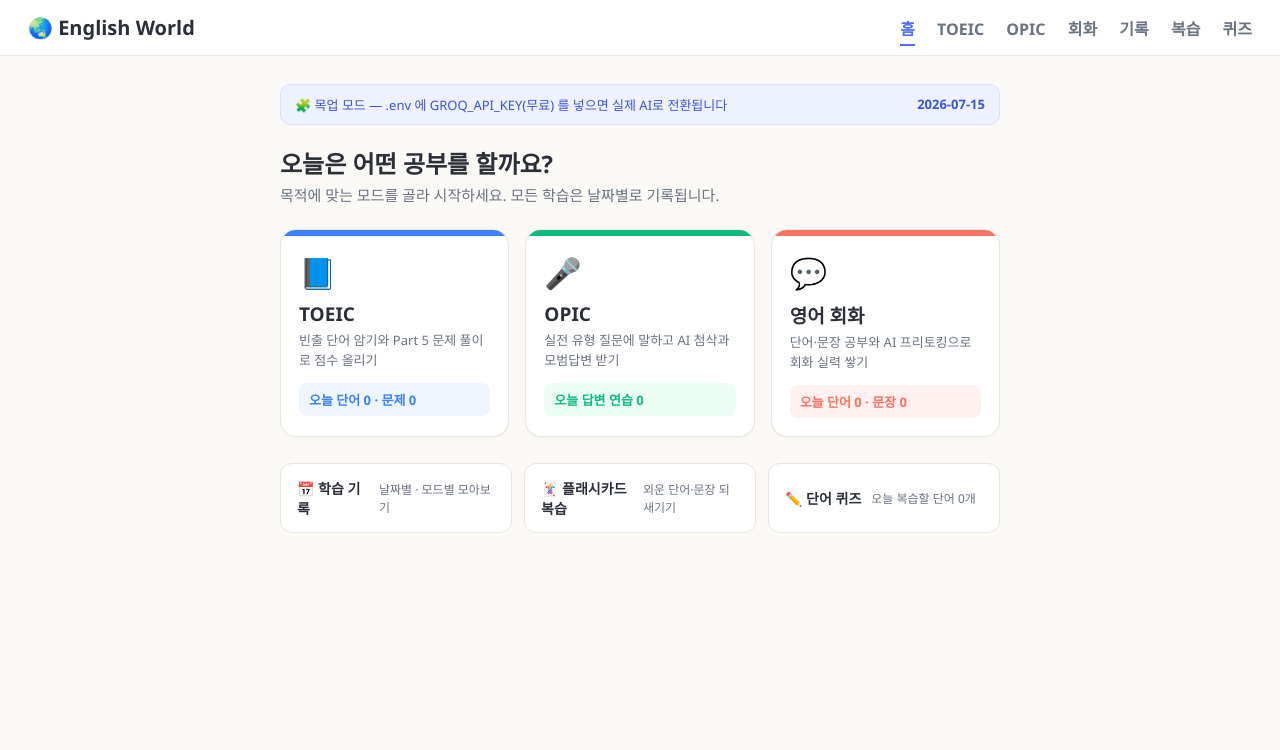
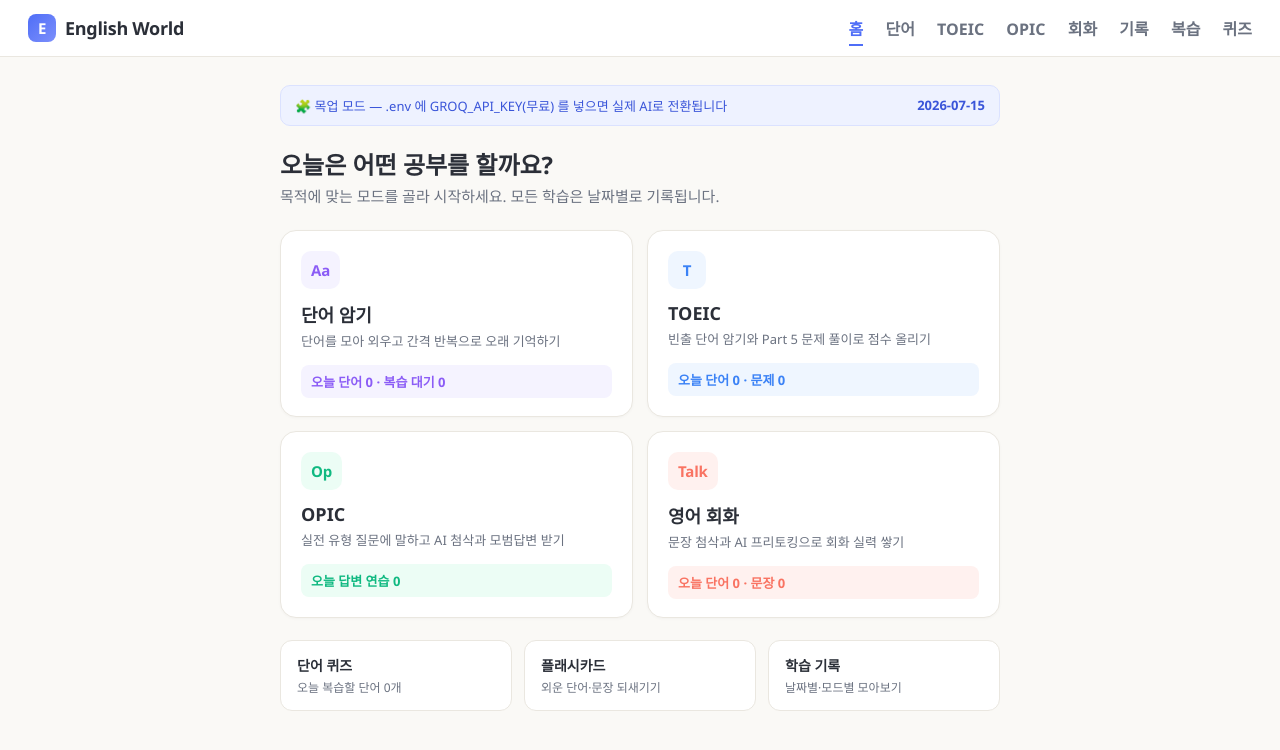
Before and after one commit to Seung1won-dot/AI-English-Learning-Program, a Flask app: page / in a window 1280 px wide. Shown: the top 750 px of the page. Run offline with Flask 3, Linux system fonts and the light colour scheme; data that the repository does not hold is empty.

Commit message:
design: 브랜드 마크 로고 + 홈 4카드 리뉴얼 — 깔끔하고 심플하게
- 상단바: 지구본 이모지 제거 → 그라데이션 브랜드 마크(E) + 워드마크
- 홈: 단어 암기 카드 추가로 2x2 모드 그리드, 큰 이모지 대신 색 배지 칩
- 카드 호버 시 모드 색 테두리, 상단 컬러 스트립 제거로 정돈
- 퀵링크 세로 정렬 + body word-break: keep-all 로 한국어 줄바꿈 개선
- 전 페이지 nav 에 단어 메뉴 추가, 문서(README/프로젝트설명) 갱신

```diff
--- a/static/style.css
+++ b/static/style.css
@@ -11,13 +11,15 @@
   --low: #dc2626;
   --border: #eae7e0;
 
-  /* 학습 모드 색 — 뱃지·버튼·카드 상단 스트립에만 사용 */
+  /* 학습 모드 색 — 뱃지·버튼·아이콘 칩에만 사용 */
   --toeic: #3b82f6;
   --toeic-soft: #eff6ff;
   --opic: #10b981;
   --opic-soft: #ecfdf5;
   --talk: #f97362;
   --talk-soft: #fff1ef;
+  --vocab: #8b5cf6;
+  --vocab-soft: #f5f3ff;
 }
 
 * { box-sizing: border-box; }
@@ -27,6 +29,7 @@ body {
   font-family: "Segoe UI", "Malgun Gothic", system-ui, sans-serif;
   background: var(--bg);
   color: var(--text);
+  word-break: keep-all;   /* 한국어 어절 단위 줄바꿈 — 단어 중간에서 끊기지 않게 */
 }
 
 /* 상단바 */
@@ -39,6 +42,19 @@ body {
   border-bottom: 1px solid var(--border);
 }
 .topbar h1 { font-size: 20px; margin: 0; }
+
+/* 브랜드 로고 — 이모지 대신 심플한 마크 + 워드마크 */
+.brand {
+  display: flex; align-items: center; gap: 9px;
+  font-size: 18px; font-weight: 800; letter-spacing: -0.3px;
+  color: var(--text); text-decoration: none; white-space: nowrap;
+}
+.brand-mark {
+  display: inline-flex; align-items: center; justify-content: center;
+  width: 28px; height: 28px; border-radius: 8px;
+  background: linear-gradient(135deg, var(--primary), #7c8ffb);
+  color: #fff; font-size: 15px; font-weight: 800;
+}
 .topbar nav a {
   margin-left: 18px;
   text-decoration: none;
@@ -408,51 +424,62 @@ button.ghost:hover { background: #e0e7ff; }
 
 .mode-grid {
   display: grid;
-  grid-template-columns: repeat(3, 1fr);
-  gap: 16px;
-  margin-bottom: 26px;
+  grid-template-columns: repeat(2, 1fr);
+  gap: 14px;
+  margin-bottom: 22px;
 }
 .mode-card {
   display: block;
   background: var(--card);
   border: 1px solid var(--border);
   border-radius: 16px;
-  padding: 0 0 18px;
+  padding: 20px 20px 18px;
   text-decoration: none;
   color: var(--text);
-  overflow: hidden;
   box-shadow: 0 1px 3px rgba(0, 0, 0, 0.03);
-  transition: transform 0.12s, box-shadow 0.12s;
+  transition: transform 0.12s, box-shadow 0.12s, border-color 0.12s;
 }
 .mode-card:hover { transform: translateY(-2px); box-shadow: 0 6px 16px rgba(0, 0, 0, 0.07); }
-.mode-strip { height: 6px; }
-.mode-card.toeic .mode-strip { background: var(--toeic); }
-.mode-card.opic  .mode-strip { background: var(--opic); }
-.mode-card.talk  .mode-strip { background: var(--talk); }
-.mode-body { padding: 16px 18px 0; }
-.mode-icon { font-size: 30px; }
-.mode-name { font-size: 19px; font-weight: 700; margin: 8px 0 4px; }
-.mode-desc { font-size: 13px; color: var(--muted); line-height: 1.5; min-height: 40px; }
+.mode-card.vocab:hover { border-color: var(--vocab); }
+.mode-card.toeic:hover { border-color: var(--toeic); }
+.mode-card.opic:hover  { border-color: var(--opic); }
+.mode-card.talk:hover  { border-color: var(--talk); }
+.mode-body { padding: 0; }
+
+/* 모드 아이콘 칩 — 이모지 대신 색 배지 */
+.mode-chip {
+  display: inline-flex; align-items: center; justify-content: center;
+  min-width: 38px; height: 38px; padding: 0 10px; border-radius: 10px;
+  font-size: 15px; font-weight: 800; letter-spacing: -0.2px;
+}
+.mode-card.vocab .mode-chip { background: var(--vocab-soft); color: var(--vocab); }
+.mode-card.toeic .mode-chip { background: var(--toeic-soft); color: var(--toeic); }
+.mode-card.opic  .mode-chip { background: var(--opic-soft);  color: var(--opic); }
+.mode-card.talk  .mode-chip { background: var(--talk-soft);  color: var(--talk); }
+
+.mode-name { font-size: 18px; font-weight: 700; margin: 12px 0 4px; }
+.mode-desc { font-size: 13px; color: var(--muted); line-height: 1.55; }
 .mode-today {
-  margin-top: 12px;
+  margin-top: 14px;
   font-size: 13px;
   font-weight: 600;
   border-radius: 8px;
   padding: 7px 10px;
 }
+.mode-card.vocab .mode-today { background: var(--vocab-soft); color: var(--vocab); }
 .mode-card.toeic .mode-today { background: var(--toeic-soft); color: var(--toeic); }
 .mode-card.opic  .mode-today { background: var(--opic-soft);  color: var(--opic); }
 .mode-card.talk  .mode-today { background: var(--talk-soft);  color: var(--talk); }
 
 .quick-links { display: flex; gap: 12px; flex-wrap: wrap; }
 .quick-link {
-  flex: 1; min-width: 140px;
-  display: flex; align-items: center; gap: 10px;
+  flex: 1; min-width: 160px;
   background: var(--card); border: 1px solid var(--border); border-radius: 12px;
-  padding: 14px 16px; text-decoration: none; color: var(--text); font-weight: 600; font-size: 14px;
+  padding: 14px 16px; text-decoration: none; color: var(--text);
 }
-.quick-link:hover { border-color: #d8d4ca; }
-.quick-link small { display: block; color: var(--muted); font-weight: 400; font-size: 12px; }
+.quick-link:hover { border-color: var(--primary); }
+.ql-title { display: block; font-weight: 700; font-size: 14px; }
+.quick-link small { display: block; color: var(--muted); font-weight: 400; font-size: 12px; margin-top: 3px; }
 
 /* ===== 모드 뱃지 (기록 화면 등) ===== */
 .mode-tag {
--- a/templates/home.html
+++ b/templates/home.html
@@ -12,9 +12,10 @@
 </head>
 <body>
   <header class="topbar">
-    <h1>🌏 English World</h1>
+    <a class="brand" href="/"><span class="brand-mark">E</span>English World</a>
     <nav>
       <a href="/" class="active">홈</a>
+      <a href="/vocab">단어</a>
       <a href="/toeic">TOEIC</a>
       <a href="/opic">OPIC</a>
       <a href="/talk">회화</a>
@@ -38,47 +39,47 @@
     <p class="home-sub">목적에 맞는 모드를 골라 시작하세요. 모든 학습은 날짜별로 기록됩니다.</p>
 
     <div class="mode-grid">
+      <a class="mode-card vocab" href="/vocab">
+        <div class="mode-body">
+          <span class="mode-chip">Aa</span>
+          <div class="mode-name">단어 암기</div>
+          <div class="mode-desc">단어를 모아 외우고 간격 반복으로 오래 기억하기</div>
+          <div class="mode-today">오늘 단어 {{ summary.vocab.words }} · 복습 대기 {{ due_count }}</div>
+        </div>
+      </a>
+
       <a class="mode-card toeic" href="/toeic">
-        <div class="mode-strip"></div>
         <div class="mode-body">
-          <span class="mode-icon">📘</span>
+          <span class="mode-chip">T</span>
           <div class="mode-name">TOEIC</div>
           <div class="mode-desc">빈출 단어 암기와 Part 5 문제 풀이로 점수 올리기</div>
-          <div class="mode-today">
-            오늘 단어 {{ summary.toeic.words }} · 문제 {{ summary.toeic.quiz }}
-          </div>
+          <div class="mode-today">오늘 단어 {{ summary.toeic.words }} · 문제 {{ summary.toeic.quiz }}</div>
         </div>
       </a>
 
       <a class="mode-card opic" href="/opic">
-        <div class="mode-strip"></div>
         <div class="mode-body">
-          <span class="mode-icon">🎤</span>
+          <span class="mode-chip">Op</span>
           <div class="mode-name">OPIC</div>
           <div class="mode-desc">실전 유형 질문에 말하고 AI 첨삭과 모범답변 받기</div>
-          <div class="mode-today">
-            오늘 답변 연습 {{ summary.opic.answers }}
-          </div>
+          <div class="mode-today">오늘 답변 연습 {{ summary.opic.answers }}</div>
         </div>
       </a>
 
       <a class="mode-card talk" href="/talk">
-        <div class="mode-strip"></div>
         <div class="mode-body">
-          <span class="mode-icon">💬</span>
+          <span class="mode-chip">Talk</span>
           <div class="mode-name">영어 회화</div>
-          <div class="mode-desc">단어·문장 공부와 AI 프리토킹으로 회화 실력 쌓기</div>
-          <div class="mode-today">
-            오늘 단어 {{ summary.talk.words }} · 문장 {{ summary.talk.sentences }}
-          </div>
+          <div class="mode-desc">문장 첨삭과 AI 프리토킹으로 회화 실력 쌓기</div>
+          <div class="mode-today">오늘 단어 {{ summary.talk.words }} · 문장 {{ summary.talk.sentences }}</div>
         </div>
       </a>
     </div>
 
     <div class="quick-links">
-      <a class="quick-link" href="/history">📅 학습 기록<small>날짜별 · 모드별 모아보기</small></a>
-      <a class="quick-link" href="/review">🃏 플래시카드 복습<small>외운 단어·문장 되새기기</small></a>
-      <a class="quick-link" href="/quiz">✏️ 단어 퀴즈<small>오늘 복습할 단어 {{ due_count }}개</small></a>
+      <a class="quick-link" href="/quiz"><span class="ql-title">단어 퀴즈</span><small>오늘 복습할 단어 {{ due_count }}개</small></a>
+      <a class="quick-link" href="/review"><span class="ql-title">플래시카드</span><small>외운 단어·문장 되새기기</small></a>
+      <a class="quick-link" href="/history"><span class="ql-title">학습 기록</span><small>날짜별·모드별 모아보기</small></a>
     </div>
   </main>
 </body>
--- a/templates/opic.html
+++ b/templates/opic.html
@@ -12,9 +12,10 @@
 </head>
 <body>
   <header class="topbar">
-    <h1>🌏 English World</h1>
+    <a class="brand" href="/"><span class="brand-mark">E</span>English World</a>
     <nav>
       <a href="/">홈</a>
+      <a href="/vocab">단어</a>
       <a href="/toeic">TOEIC</a>
       <a href="/opic" class="active">OPIC</a>
       <a href="/talk">회화</a>
--- a/templates/quiz.html
+++ b/templates/quiz.html
@@ -12,9 +12,10 @@
 </head>
 <body>
   <header class="topbar">
-    <h1>🌏 English World</h1>
+    <a class="brand" href="/"><span class="brand-mark">E</span>English World</a>
     <nav>
       <a href="/">홈</a>
+      <a href="/vocab">단어</a>
       <a href="/toeic">TOEIC</a>
       <a href="/opic">OPIC</a>
       <a href="/talk">회화</a>
--- a/templates/review.html
+++ b/templates/review.html
@@ -12,9 +12,10 @@
 </head>
 <body>
   <header class="topbar">
-    <h1>🌏 English World</h1>
+    <a class="brand" href="/"><span class="brand-mark">E</span>English World</a>
     <nav>
       <a href="/">홈</a>
+      <a href="/vocab">단어</a>
       <a href="/toeic">TOEIC</a>
       <a href="/opic">OPIC</a>
       <a href="/talk">회화</a>
--- a/templates/talk.html
+++ b/templates/talk.html
@@ -12,9 +12,10 @@
 </head>
 <body data-words-goal="{{ words_goal }}" data-sents-goal="{{ sentences_goal }}" data-mode="talk">
   <header class="topbar">
-    <h1>🌏 English World</h1>
+    <a class="brand" href="/"><span class="brand-mark">E</span>English World</a>
     <nav>
       <a href="/">홈</a>
+      <a href="/vocab">단어</a>
       <a href="/toeic">TOEIC</a>
       <a href="/opic">OPIC</a>
       <a href="/talk" class="active">회화</a>
--- a/templates/toeic.html
+++ b/templates/toeic.html
@@ -12,9 +12,10 @@
 </head>
 <body>
   <header class="topbar">
-    <h1>🌏 English World</h1>
+    <a class="brand" href="/"><span class="brand-mark">E</span>English World</a>
     <nav>
       <a href="/">홈</a>
+      <a href="/vocab">단어</a>
       <a href="/toeic" class="active">TOEIC</a>
       <a href="/opic">OPIC</a>
       <a href="/talk">회화</a>
```
Also changed, not shown: other parts of static/style.css (+29 -0 lines), 프로젝트설명.md (+8 -1 lines), README.md.
